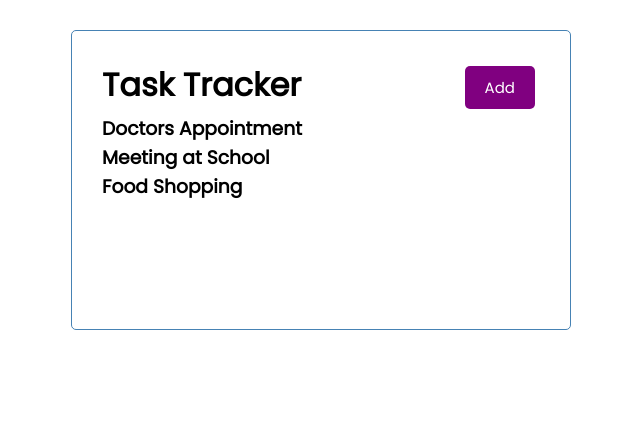
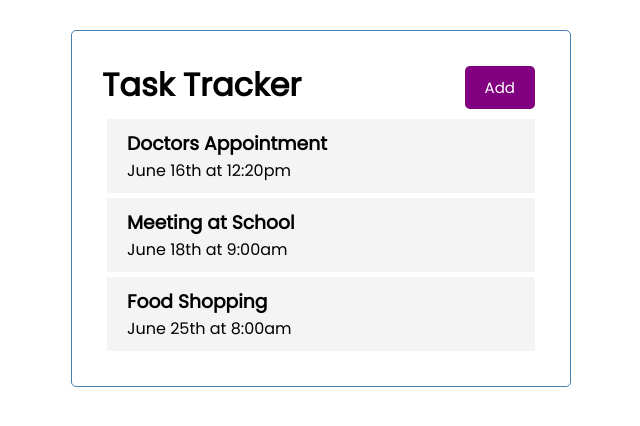
Before and after one commit to Nanlung/angular-task-tracker, an Angular app: page / in a window 1280 px wide. Shown: the top 426 px of the page, without its empty margins (319-959 px from the left). Built offline with nearby package versions, Linux system fonts and the light colour scheme.

Commit message:
task item feature

```diff
--- a/src/app/app.module.ts
+++ b/src/app/app.module.ts
@@ -5,13 +5,15 @@
 import { HeaderComponent } from './components/header/header.component';
 import { ButtonComponent } from './components/button/button.component';
 import { TasksComponent } from './components/tasks/tasks.component';
+import { TaskItemComponent } from './components/task-item/task-item.component';
 
 @NgModule({
   declarations: [
     AppComponent,
     HeaderComponent,
     ButtonComponent,
-    TasksComponent
+    TasksComponent,
+    TaskItemComponent
   ],
   imports: [
     BrowserModule
--- /dev/null
+++ b/src/app/components/task-item/task-item.component.html
@@ -0,0 +1,4 @@
+<div class="task">
+  <h3>{{task.text}}</h3>
+  <p>{{task.day}}</p>
+</div>
--- /dev/null
+++ b/src/app/components/task-item/task-item.component.ts
@@ -0,0 +1,19 @@
+import { Component, OnInit, Input } from '@angular/core';
+import { Task } from "../../Task";
+
+@Component({
+  selector: 'app-task-item',
+  templateUrl: './task-item.component.html',
+  styleUrls: ['./task-item.component.css']
+})
+export class TaskItemComponent implements OnInit {
+
+  @Input()
+  task!: Task;
+
+  constructor() { }
+
+  ngOnInit(): void {
+  }
+
+}
--- a/src/app/components/tasks/tasks.component.html
+++ b/src/app/components/tasks/tasks.component.html
@@ -1 +1 @@
-<h3 *ngFor="let task of tasks">{{task.text}}</h3>
+<app-task-item *ngFor="let task of tasks" [task]="task"></app-task-item>
```
Also changed, not shown: src/app/components/task-item/task-item.component.css (added), 1 other file (tests, documents, lock files or other folders).
